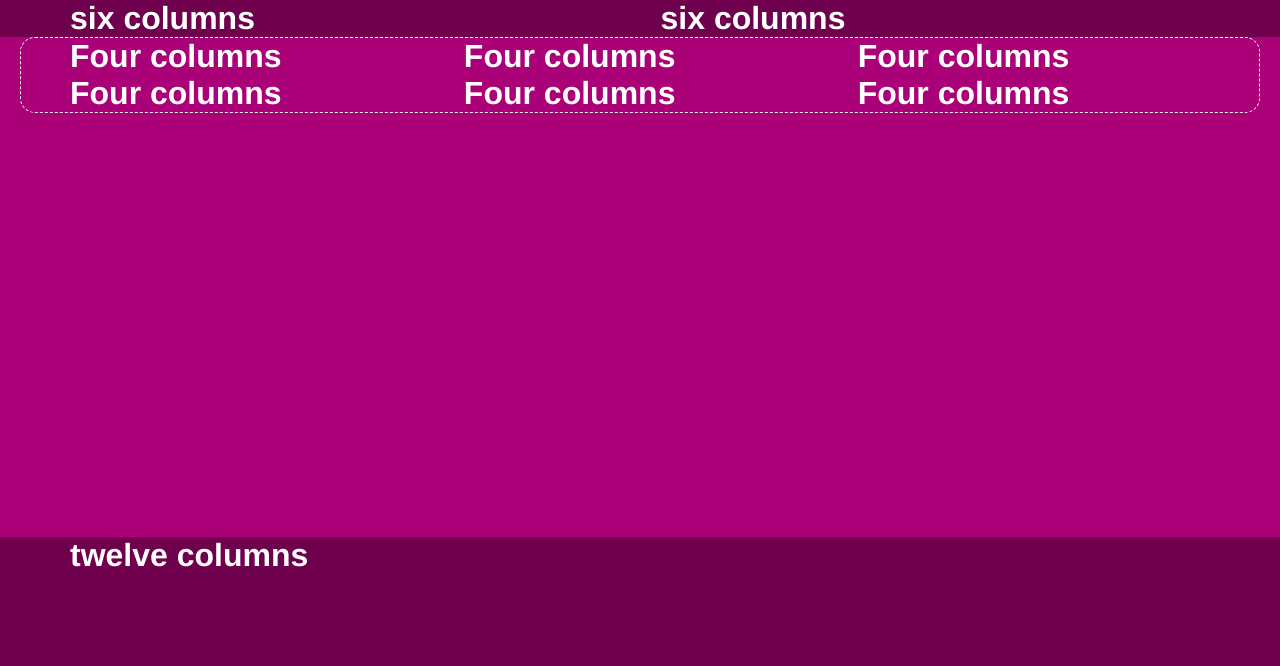
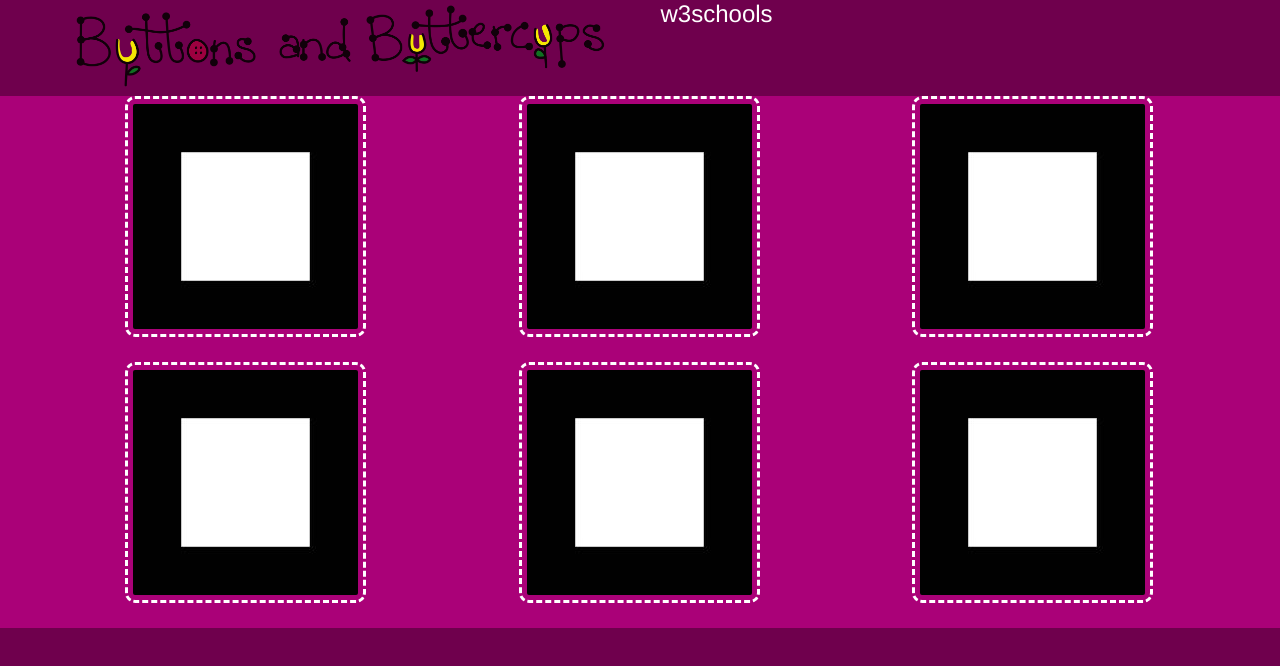
Before and after one commit to EimhinBrady/responsive, a plain HTML site: page index.html in a window 1280 px wide. Drawn offline with Linux system fonts and the light colour scheme.

Commit message:
buttons and buttercups

```diff
--- a/index.html
+++ b/index.html
@@ -37,18 +37,21 @@
 	{
 	color:white;
 	}
-	.container p {
-	color: #fff;
-	line-height: 100px;
-	background: #000;
-	text-align: center;
-	margin: 20px 0 0 0;
+
+	.main_img
+	{
+	border-radius:10px;
+	padding:5px;
+	border:3px dashed white;
+	display:block;
+	margin:0 auto;
+	margin-bottom:25px;
 	}
-	.dash
-	{
-	border-radius:15px;
-	border:1px dashed white;
-	}
+	a:link {color:#FFF;font-size:150%; text-decoration:none;}      /* unvisited link */
+	a:visited {color:#FFF;}  /* visited link */
+	a:hover {color:#aa0178;}  /* mouse over link */
+	a:active {color:#FFF;}  /* selected link */
+
 	</style>
 
 </head>
@@ -62,47 +65,47 @@
 <div class="container">
 	<div class="row">
 		<div class="sixcol">
-			<h1>six columns</h1>
+			<a href="#" title="home"><img src="btn.png" alt="logo"></a>
 		</div>
 		<div class="sixcol last">
-			<h1>six columns</h1>
+			<a href="http://www.w3schools.com/html"> w3schools </a>
 		</div>
 	</div>
 </div>
 
 <div class="container" id="main">
-	<div class="dash">
+
 		<div class="row">
 			<div class="fourcol">
-				<h1>Four columns</h1>
+				<img src="images.jpg" class="main_img">
 			</div>
 			<div class="fourcol">
-				<h1>Four columns</h1>
+				<img src="images.jpg" class="main_img">
 			</div>
 			<div class="fourcol last">
-				<h1>Four columns</h1>
+				<img src="images.jpg" class="main_img">
 			</div>
 		</div>
 
 		<div class="row">
 			<div class="fourcol">
-				<h1>Four columns</h1>
+				<img src="images.jpg" class="main_img">
 			</div>
 			<div class="fourcol">
-				<h1>Four columns</h1>
+				<img src="images.jpg" class="main_img">
 			</div>
 			<div class="fourcol last">
-				<h1>Four columns</h1>
+				<img src="images.jpg" class="main_img">
 			</div>
 		</div>
-	</div>
+
 </div>
 
 <div class="container">
 	<div class="row">
 
 		<div class="twelvecol last">
-			<h1>twelve columns</h1>
+
 		</div>
 	</div>
 </div>
```
Also changed, not shown: btn.png (added), images.jpg (added).
